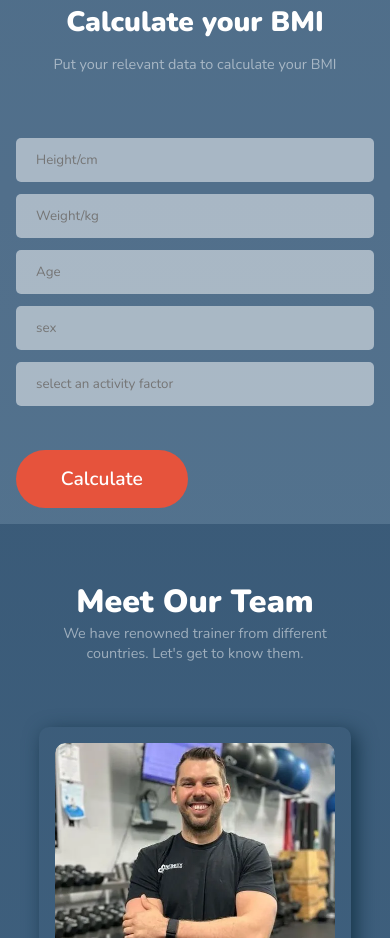
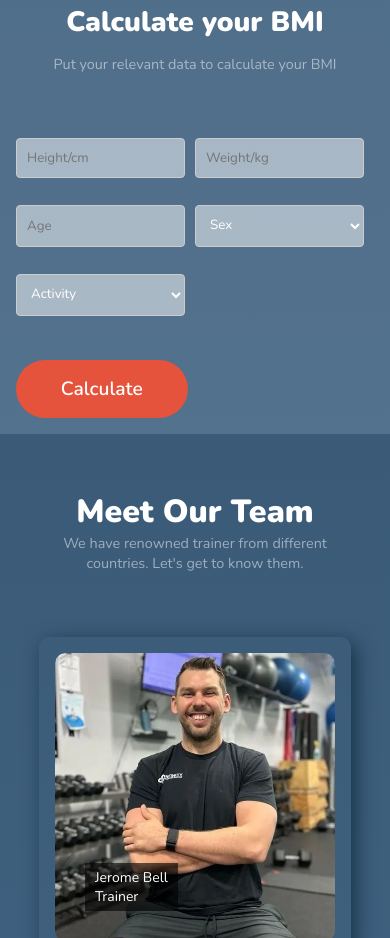
Before and after one commit to aksohag067/hero-assignment-two, a plain HTML site: page index.html in a window 390 px wide. Shown: the part 6178-7116 px from the top of the page. Drawn offline with nearby package versions, Linux system fonts and the light colour scheme.

Commit message:
BMI section modified

```diff
--- a/index.html
+++ b/index.html
@@ -187,12 +187,22 @@
             <div class="bmi-description">
                 <h3>Calculate your BMI</h3>
                 <p class="para">Put your relevant data to calculate your BMI</p>
-                <form action="">
-                    <input type="text" name="" id="" placeholder="Height/cm">
-                    <input type="text" name="" id="" placeholder="Weight/kg"> <br>
-                    <input type="text" name="" id="" placeholder="Age">
-                    <input type="text" name="" id="" placeholder="sex"> <br>
-                    <input type="text" name="" id="activity" placeholder="select an activity factor">
+                <form>
+                    <div class="form-row">
+                        <input type="text" name="" id="" placeholder="Height/cm">
+                        <input type="text" name="" id="" placeholder="Weight/kg">
+                    </div>
+                    <div class="form-row">
+                        <input type="text" name="" id="" placeholder="Age">
+                        <select>
+                            <option value="" disabled selected>Sex</option>
+                        </select>
+                    </div>
+                    <div class="form-row">
+                        <select class="full-width">
+                            <option value="" id="activity" disabled selected>Activity</option>
+                        </select>
+                    </div>
                 </form>
                 <button class="join">Calculate</button>
             </div>
--- a/style/fitness.css
+++ b/style/fitness.css
@@ -666,10 +666,6 @@ form select {
     width: 14.5rem;
 }
 
-#activity {
-    width: 100%;
-}
-
 
 
 
@@ -720,7 +716,7 @@ form select {
         margin-bottom: 2rem;
     }
 
-    form input {
+    /* form input {
         padding: 13px 50px 13px 20px;
         margin-bottom: 12px;
         border-radius: 5px;
@@ -729,7 +725,32 @@ form select {
         color: rgba(255, 255, 255, 1);
         width: 100%;
     }
+     */
 
+     .form-row {
+        display: flex;
+        margin-bottom: 15px;
+      }
+
+      .form-row input,
+      .form-row select {
+        width: calc(50% - 10px);
+        padding: 10px;
+        margin-right: 10px;
+        border: 1px solid #ccc;
+        border-radius: 4px;
+        background-color: rgba(255, 255, 255, 0.5);
+        color: rgba(255, 255, 255, 1);
+      }
+
+.form-row input:last-child,
+.form-row select:last-child {
+  margin-right: 0;
+}
+
+.full-width {
+  width: 100%;
+}
 
 
 /* Footer related styles */
```
